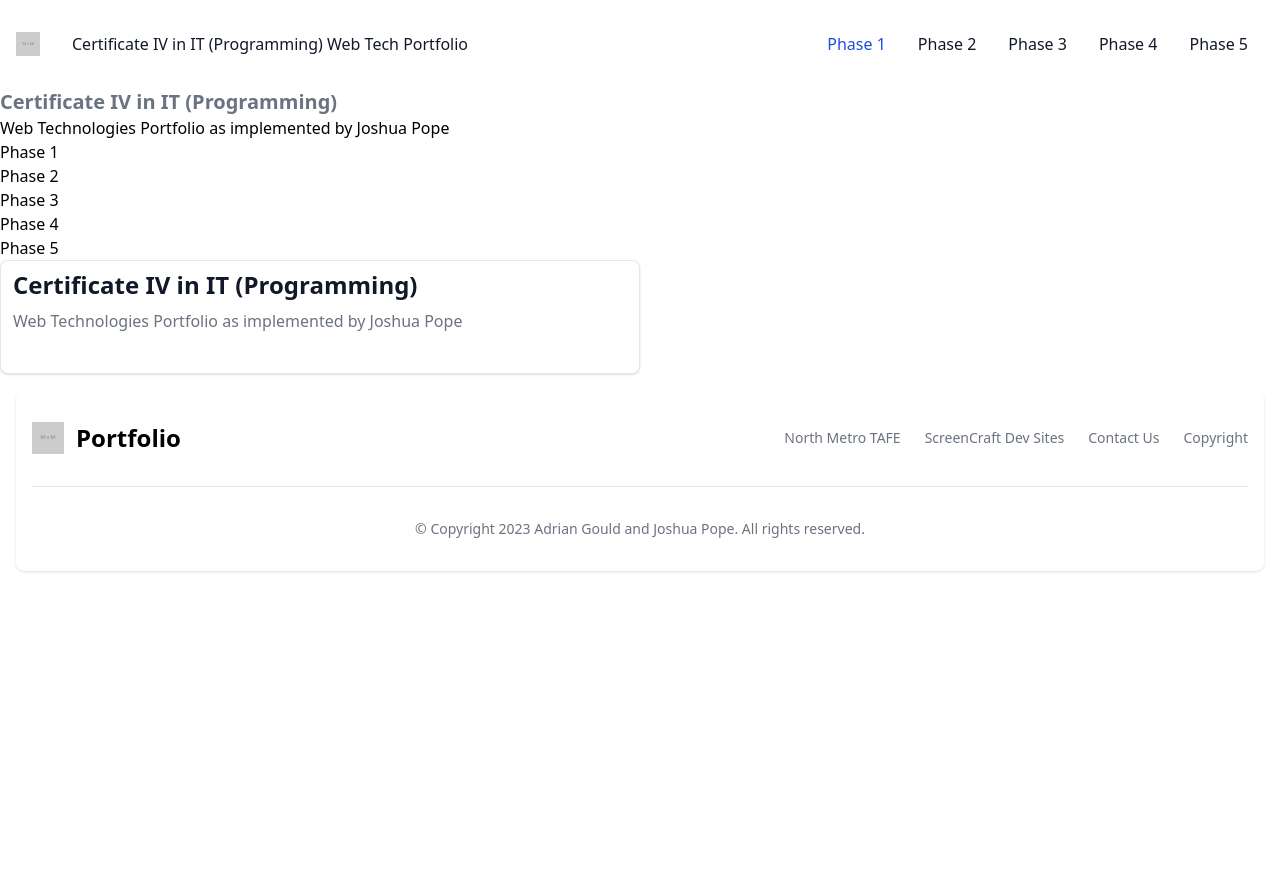
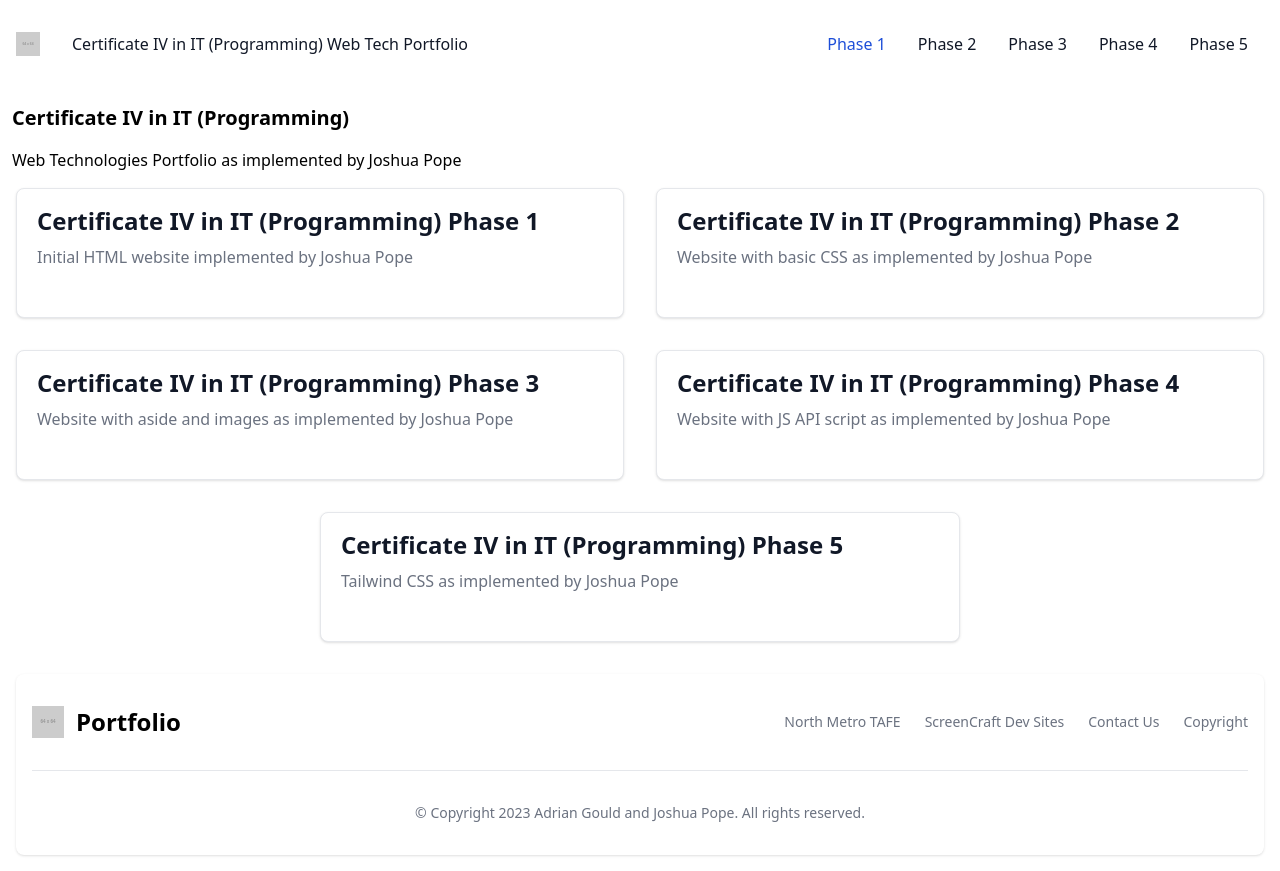
Before and after one commit to Didgeridio/Web-Tech-Website-Portfolio, a website: page index.html in a window 1280 px wide. Before the commit the page ends 800 px from the top, so only its background shows below. Drawn offline with Linux system fonts and the light colour scheme; placeholder pictures from the web are drawn by us.

Commit message:
feat(phase 5):implement dashboard

```diff
--- a/index.html
+++ b/index.html
@@ -5,7 +5,7 @@
     <meta name="viewport"
           content="width=device-width, user-scalable=no, initial-scale=1.0, maximum-scale=1.0, minimum-scale=1.0">
     <meta http-equiv="X-UA-Compatible" content="ie=edge">
-    <title>YOUR NAME | Web Tech | Cert 4 Prog</title>
+    <title>Joshua Pope | Web Tech | Cert 4 Prog</title>
     <link rel="stylesheet" href="./assets/css/site.css">
 
 </head>
@@ -52,31 +52,15 @@
 <main>
     <article>
         <header>
-            <h2 class="text-xl font-bold text-gray-500">Certificate IV in IT (Programming)</h2>
-            <p>Web Technologies Portfolio as implemented by Joshua Pope</p>
+            <h2 class="text-xl font-bold mx-auto m-4 pl-3">Certificate IV in IT (Programming)</h2>
+            <p class="pl-3">Web Technologies Portfolio as implemented by Joshua Pope</p>
         </header>
-        <div>
-            <section>
-                <a href="phase-1">Phase 1</a>
-            </section>
-            <section>
-                <a href="phase-2">Phase 2</a>
-            </section>
-            <section>
-                <a href="phase-3">Phase 3</a>
-            </section>
-            <section>
-                <a href="phase-4">Phase 4</a>
-            </section>
-            <section>
-                <a href="phase-5">Phase 5</a>
-            </section>
-        </div>
-        <div class="w-half p-6 bg-white border border-gray-200 rounded-lg shadow dark:bg-gray-800 dark:border-gray-700">
+        <section class="flex">
+            <div class="w-half m-4 p-2 bg-white border border-gray-200 rounded-lg shadow dark:bg-gray-800 dark:border-gray-700">
                 <a href="#">
-                <h5 class="py-2 pl-3 pr-4 text-2xl font-semibold tracking-tight text-gray-900 dark:text-white">Certificate IV in IT (Programming)</h5>
+                    <h5 class="py-2 pl-3 pr-4 text-2xl font-semibold tracking-tight text-gray-900 dark:text-white">Certificate IV in IT (Programming) Phase 1</h5>
                 </a>
-            <p class="pl-3 pr-4 font-normal text-gray-500 dark:text-gray-400">Web Technologies Portfolio as implemented by Joshua Pope</p>
+                <p class="pl-3 pr-4 font-normal text-gray-500 dark:text-gray-400">Initial HTML website implemented by Joshua Pope</p>
                 <a href="phase-1" class="py-2 pl-3 pr-4 inline-flex items-center text-white hover:underline whitespace-nowrap">
                     Phase 1
                     <svg class="w-3 h-3 ml-2.5" aria-hidden="true" xmlns="http://www.w3.org/2000/svg" fill="none" viewBox="0 0 18 18">
@@ -84,6 +68,59 @@
                     </svg>
                 </a>
             </div>
+            <div class="w-half m-4 p-2 bg-white border border-gray-200 rounded-lg shadow dark:bg-gray-800 dark:border-gray-700">
+                <a href="#">
+                    <h5 class="py-2 pl-3 pr-4 text-2xl font-semibold tracking-tight text-gray-900 dark:text-white">Certificate IV in IT (Programming) Phase 2</h5>
+                </a>
+                <p class="pl-3 pr-4 font-normal text-gray-500 dark:text-gray-400">Website with basic CSS as implemented by Joshua Pope</p>
+                <a href="phase-2" class="py-2 pl-3 pr-4 inline-flex items-center text-white hover:underline whitespace-nowrap">
+                    On to Phase 2
+                    <svg class="w-3 h-3 ml-2.5" aria-hidden="true" xmlns="http://www.w3.org/2000/svg" fill="none" viewBox="0 0 18 18">
+                        <path stroke="currentColor" stroke-linecap="round" stroke-linejoin="round" stroke-width="2" d="M15 11v4.833A1.166 1.166 0 0 1 13.833 17H2.167A1.167 1.167 0 0 1 1 15.833V4.167A1.166 1.166 0 0 1 2.167 3h4.618m4.447-2H17v5.768M9.111 8.889l7.778-7.778"/>
+                    </svg>
+                </a>
+            </div>
+        </section>
+        <section class="flex">
+            <div class="w-half m-4 p-2 bg-white border border-gray-200 rounded-lg shadow dark:bg-gray-800 dark:border-gray-700">
+                <a href="#">
+                    <h5 class="py-2 pl-3 pr-4 text-2xl font-semibold tracking-tight text-gray-900 dark:text-white">Certificate IV in IT (Programming) Phase 3</h5>
+                </a>
+                <p class="pl-3 pr-4 font-normal text-gray-500 dark:text-gray-400">Website with aside and images as implemented by Joshua Pope</p>
+                <a href="phase-3" class="py-2 pl-3 pr-4 inline-flex items-center text-white hover:underline whitespace-nowrap">
+                    View Here
+                    <svg class="w-3 h-3 ml-2.5" aria-hidden="true" xmlns="http://www.w3.org/2000/svg" fill="none" viewBox="0 0 18 18">
+                        <path stroke="currentColor" stroke-linecap="round" stroke-linejoin="round" stroke-width="2" d="M15 11v4.833A1.166 1.166 0 0 1 13.833 17H2.167A1.167 1.167 0 0 1 1 15.833V4.167A1.166 1.166 0 0 1 2.167 3h4.618m4.447-2H17v5.768M9.111 8.889l7.778-7.778"/>
+                    </svg>
+                </a>
+            </div>
+            <div class="w-half m-4 p-2 bg-white border border-gray-200 rounded-lg shadow dark:bg-gray-800 dark:border-gray-700">
+                <a href="#">
+                    <h5 class="py-2 pl-3 pr-4 text-2xl font-semibold tracking-tight text-gray-900 dark:text-white">Certificate IV in IT (Programming) Phase 4</h5>
+                </a>
+                <p class="pl-3 pr-4 font-normal text-gray-500 dark:text-gray-400">Website with JS API script as implemented by Joshua Pope</p>
+                <a href="phase-4" class="py-2 pl-3 pr-4 inline-flex items-center text-white hover:underline whitespace-nowrap">
+                    Have a gander
+                    <svg class="w-3 h-3 ml-2.5" aria-hidden="true" xmlns="http://www.w3.org/2000/svg" fill="none" viewBox="0 0 18 18">
+                        <path stroke="currentColor" stroke-linecap="round" stroke-linejoin="round" stroke-width="2" d="M15 11v4.833A1.166 1.166 0 0 1 13.833 17H2.167A1.167 1.167 0 0 1 1 15.833V4.167A1.166 1.166 0 0 1 2.167 3h4.618m4.447-2H17v5.768M9.111 8.889l7.778-7.778"/>
+                    </svg>
+                </a>
+            </div>
+        </section>
+        <section class="flex justify-center">
+            <div class="w-half m-4 p-2 bg-white border border-gray-200 rounded-lg shadow dark:bg-gray-800 dark:border-gray-700">
+                <a href="#">
+                    <h5 class="py-2 pl-3 pr-4 text-2xl font-semibold tracking-tight text-gray-900 dark:text-white">Certificate IV in IT (Programming) Phase 5</h5>
+                </a>
+                <p class="pl-3 pr-4 font-normal text-gray-500 dark:text-gray-400">Tailwind CSS as implemented by Joshua Pope</p>
+                <a href="phase-5" class="py-2 pl-3 pr-4 inline-flex items-center text-white hover:underline whitespace-nowrap">
+                    Have a look-see
+                    <svg class="w-3 h-3 ml-2.5" aria-hidden="true" xmlns="http://www.w3.org/2000/svg" fill="none" viewBox="0 0 18 18">
+                        <path stroke="currentColor" stroke-linecap="round" stroke-linejoin="round" stroke-width="2" d="M15 11v4.833A1.166 1.166 0 0 1 13.833 17H2.167A1.167 1.167 0 0 1 1 15.833V4.167A1.166 1.166 0 0 1 2.167 3h4.618m4.447-2H17v5.768M9.111 8.889l7.778-7.778"/>
+                    </svg>
+                </a>
+            </div>
+        </section>
     </article>
 </main>
 <footer class="bg-white rounded-lg shadow dark:bg-gray-900 m-4">
```
Lines whose indentation alone changed are shown as unchanged.
